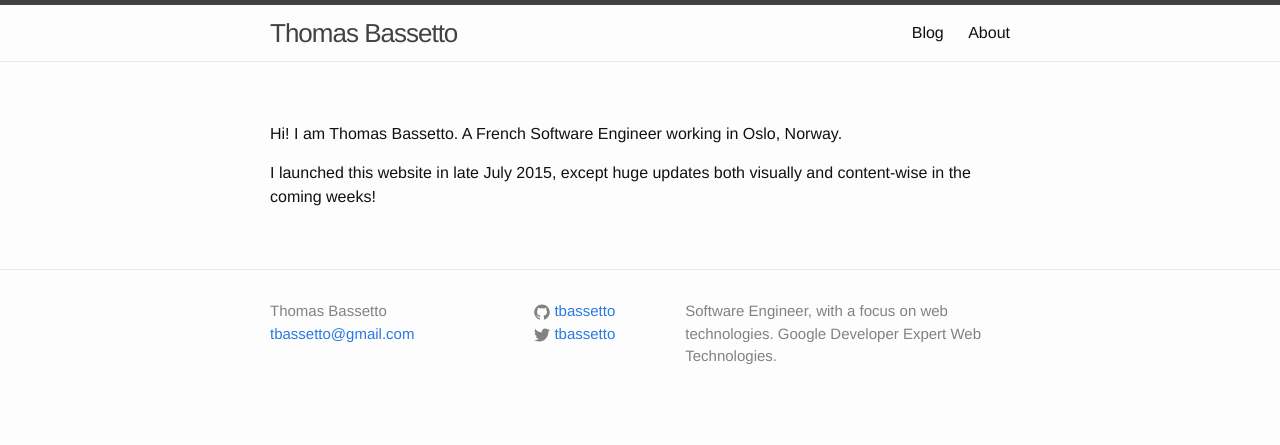
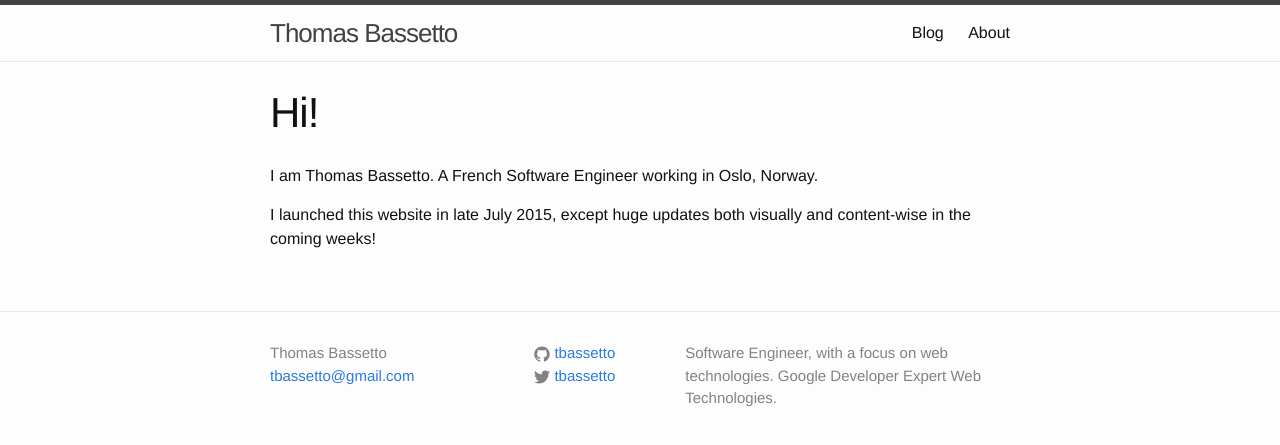
Before and after one commit to tbassetto/thomasbassetto.com-legacy, a Jekyll site: the page built from index.md, in a window 1280 px wide. Shown: the top 445 px of the page. Built offline with Jekyll 4.4.1, drawn with Linux system fonts in a browser that asks for light colours.

Commit message:
Various fixes for dareboost.com

```diff
--- a/_layouts/default.html
+++ b/_layouts/default.html
@@ -1,20 +1,13 @@
 <!DOCTYPE html>
-<html>
-
+<html lang="en">
   {% include head.html %}
-
   <body>
-
     {% include header.html %}
-
     <div class="page-content">
       <div class="wrapper">
         {{ content }}
       </div>
     </div>
-
     {% include footer.html %}
-
   </body>
-
 </html>
--- a/index.md
+++ b/index.md
@@ -1,7 +1,8 @@
 ---
 layout: page
+title: "Hi!"
 ---
 
-Hi! I am Thomas Bassetto. A French Software Engineer working in Oslo, Norway.
+I am Thomas Bassetto. A French Software Engineer working in Oslo, Norway.
 
 I launched this website in late July 2015, except huge updates both visually and content-wise in the coming weeks!
```
Also changed, not shown: _includes/footer.html (+0 -10 lines).
